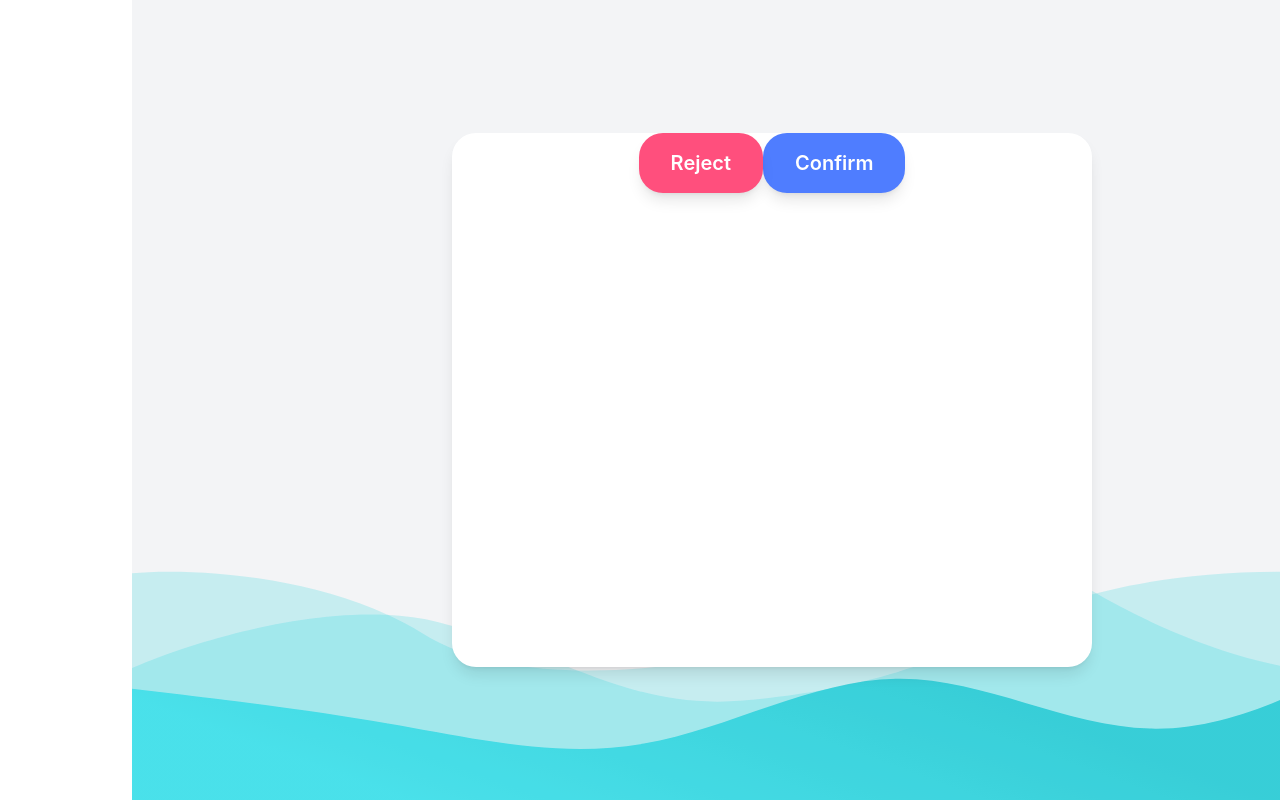
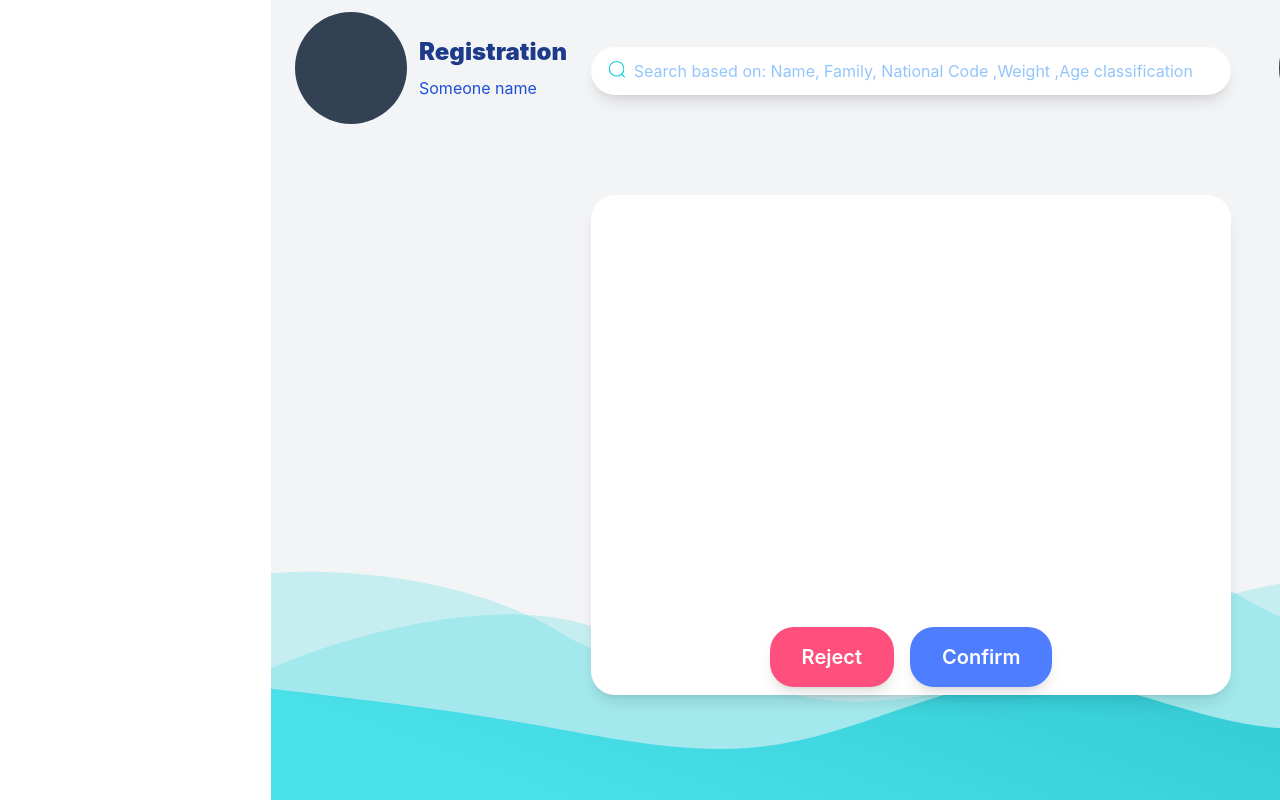
Before and after one commit to miillaadddddd/SepidParvaz, a Next.js app: page / in a window 1280 px wide. Built offline with nearby package versions, Linux system fonts and the light colour scheme.

Commit message:
Feat :first Page

```diff
--- a/components/ui/Button/Button.jsx
+++ b/components/ui/Button/Button.jsx
@@ -2,7 +2,8 @@ import React from 'react';
 
 function Button({type, title, onClick=()=>{}}) {
   return <>
-  <button onClick={onClick} style={{backgroundColor: type == 'reject' ? "#ff4f7d" :"#4f7dff"}}  className=' py-4 px-8 text-xl text-white font-semibold rounded-3xl shadow-lg duration-200 hover:scale-125   '>{title}</button>
+
+  <button onClick={onClick} style={{backgroundColor: type == 'reject' ? "#ff4f7d" :"#4f7dff"}}  className=' py-4 px-8 text-xl mr-2 ml-2 text-white font-semibold rounded-3xl shadow-lg duration-200 hover:scale-110   '>{title}</button>
   </>;
 }
 
--- /dev/null
+++ b/components/ui/Search/Search.jsx
@@ -0,0 +1,21 @@
+import React from 'react';
+import Image from 'next/image';
+
+function Search() {
+  return <>
+  <div className="absolute top-[47px] p-3 w-1/2 bg-white rounded-3xl shadow-lg outline-0">
+      <div className="w-[20px] absolute left-4">
+    <Image
+    layout='responsive'
+    height={15}
+    width={15}
+    src="/icons/Search.svg"
+    alt="search"
+    />
+      </div>
+      <input style={{direction:"ltr"}} className='w-[95%] placeholder-blue-300' type="text" placeholder='Search based on: Name, Family, National Code ,Weight ,Age classification' />
+  </div>
+  </>;
+}
+
+export default Search;
--- a/pages/index.jsx
+++ b/pages/index.jsx
@@ -1,26 +1,44 @@
-import Head from 'next/head'
-import Image from 'next/image'
-import Button from '../components/ui/Button/Button'
-import styles from '../styles/Home.module.css'
+import Head from "next/head";
+import Image from "next/image";
+import Button from "../components/ui/Button/Button";
+import Search from "../components/ui/Search/Search";
+import styles from "../styles/Home.module.css";
 
 export default function Home() {
   return (
-    <div className="h-screen  flex justify-center items-center bg-gray-100">
+    <div className="h-screen  flex flex-col justify-center items-center bg-gray-100">
+      <Search />
+      <div className="absolute left-6 top-3 flex justify-center items-center">
+        <div className="text-left">
+          <div className="font-black text-blue-900 text-2xl mb-2">
+        Registration
 
-      <div className="h-2/3 w-1/2 bg-white rounded-3xl shadow-lg z-10 ">
+          </div>
+          <div className="text-blue-700">
+          Someone name
+          </div>
+        </div>
+        <div className="w-28 h-28 bg-slate-700 rounded-full mr-3"></div>
+      </div>
+      <div className="absolute right-6 top-3 flex justify-center items-center">
 
-      <div className="flex justify-center items-end">
-        <Button title="Confirm"/>
-        <Button title="Reject" type="reject"/>
+        <div className="w-28 h-28 bg-slate-700 rounded-full mr-3"></div>
+        <div className="w-28 h-28 bg-slate-700 rounded-full mr-3 "></div>
       </div>
 
+
+      <div className="relative h-[500px] mt-[90px] w-1/2 bg-white rounded-3xl shadow-lg z-10 ">
+        <div className="absolute bottom-2 left-0 right-0  text-center">
+          <Button title="Confirm" />
+          <Button title="Reject" type="reject" />
+        </div>
       </div>
 
       <footer>
         <div className="fixed bottom-[-50px] left-0 right-0">
           <Image
             src="/wave.svg"
-            layout='responsive'
+            layout="responsive"
             alt="logo"
             width={4}
             height={1}
@@ -28,5 +46,5 @@ export default function Home() {
         </div>
       </footer>
     </div>
-  )
+  );
 }
```
Also changed, not shown: components/ui/Search/index.js (added), public/icons/Search.svg (added).
